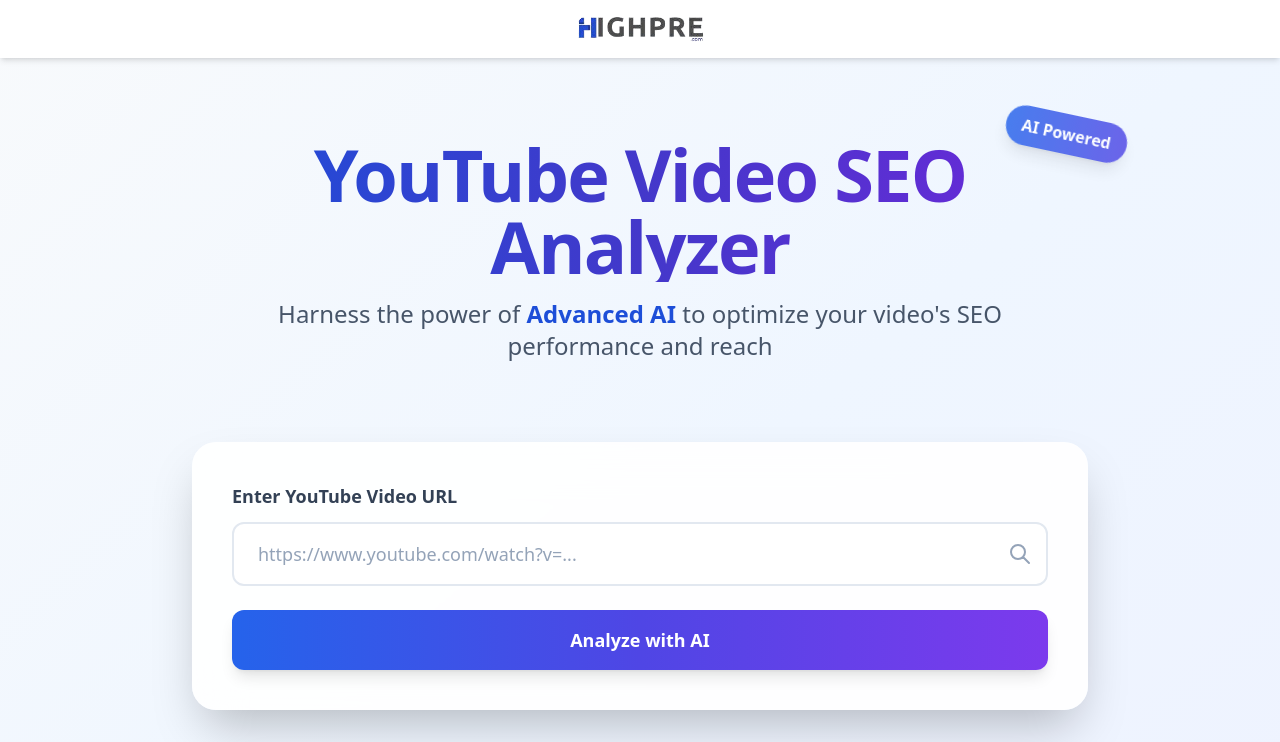
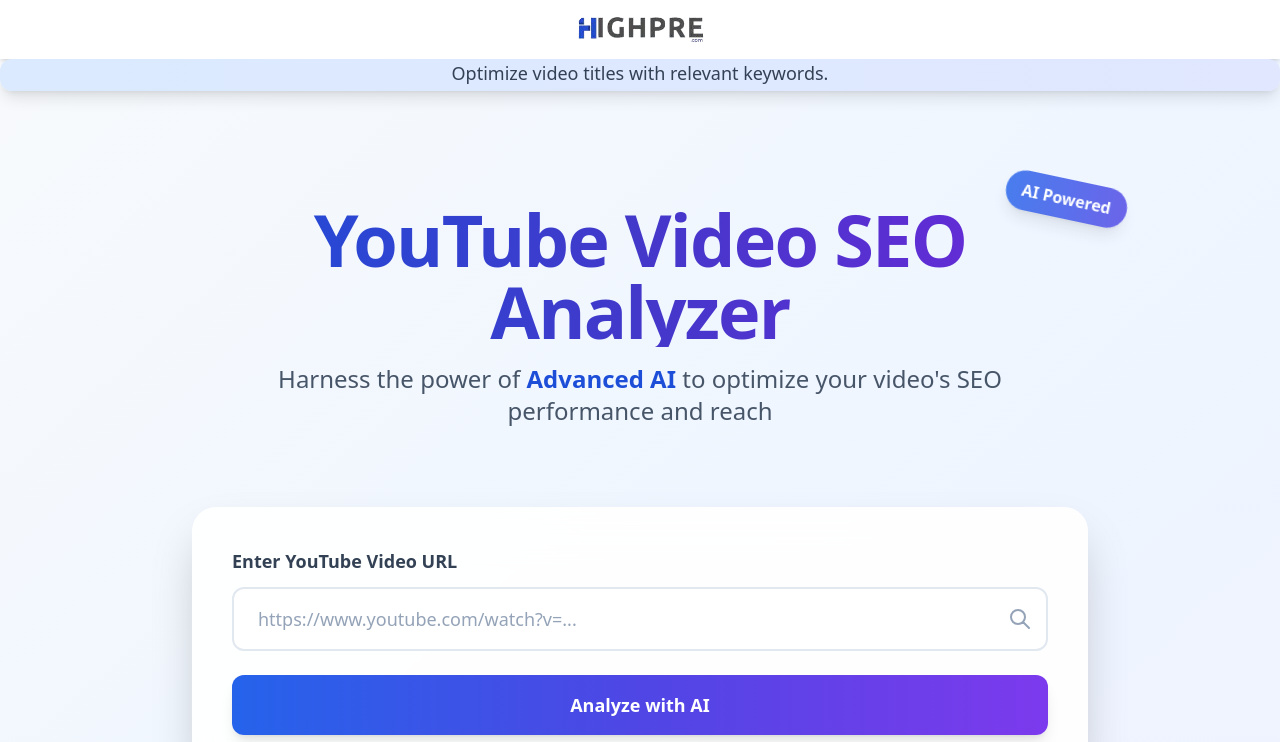
Before and after one commit to srshukla2001/data-scrape, a Next.js app: page / in a window 1280 px wide. Shown: the top 742 px of the page. Built offline with nearby package versions, Linux system fonts and the light colour scheme.

Commit message:
updates on ui

```diff
--- a/components/Header.js
+++ b/components/Header.js
@@ -11,9 +11,9 @@
                     <Image
                         src={Logo}
                         alt="SEO Analyzer Logo"
-                        className="w-[10vw] h-[2vw]"
+                        className="w-[25vw] sm:w-[15vw] md:w-[10vw] h-auto"
                         height={2000}
-                        weight={2000}
+                        width={2000}
                     />
                     {/* <span className="text-2xl font-bold text-indigo-700">SEO Analyzer</span> */}
                 </div>
--- a/pages/index.js
+++ b/pages/index.js
@@ -11,26 +11,93 @@
   const [isLoading, setIsLoading] = useState(false)
   const [analysis, setAnalysis] = useState(null)
   const [error, setError] = useState(null)
-  const [currentTipIndex, setCurrentTipIndex] = useState(0);
+  const [currentWaitIndex, setCurrentWaitIndex] = useState(0);
 
-  const seoTips = [
-    "Hang tight! | Tip: Use engaging thumbnails to attract clicks.",
-    "Almost there! | Optimize video titles with relevant keywords.",
-    "Processing magic! | Add timestamps for better viewer navigation.",
-    "Just a moment! | Include closed captions for accessibility.",
-    "Crunching data! | Share your video on social media platforms.",
-    "Stay tuned! | Use descriptive and keyword-rich tags."
+  // const seoTips = [
+  //   "Hang tight! | Tip: Use engaging thumbnails to attract clicks.",
+  //   "Almost there! | Optimize video titles with relevant keywords.",
+  //   "Processing magic! | Add timestamps for better viewer navigation.",
+  //   "Just a moment! | Include closed captions for accessibility.",
+  //   "Crunching data! | Share your video on social media platforms.",
+  //   "Stay tuned! | Use descriptive and keyword-rich tags."
+  // ];
+  const waitTexts = [
+    "Hang tight!",
+    "Almost there!",
+    "Processing magic!",
+    "Just a moment!",
+    "Crunching data!",
+    "Stay tuned!"
   ];
 
+
+
+  function SeoTipsSlider() {
+    const seoTips = [
+      "Use engaging thumbnails to attract clicks.",
+      "Optimize video titles with relevant keywords.",
+      "Add timestamps for better viewer navigation.",
+      "Include closed captions for accessibility.",
+      "Share your video on social media platforms.",
+      "Use descriptive and keyword-rich tags.",
+      "Create custom thumbnails with bold text and relevant imagery.",
+      "Ensure your video description is clear, detailed, and keyword-optimized.",
+      "Encourage viewers to like, comment, and subscribe to boost engagement.",
+      "Use end screens and cards to promote related content.",
+      "Post consistent content to keep your audience engaged and grow your channel.",
+      "Focus on watch time as it significantly impacts ranking.",
+      "Include your target keywords in the first 25 words of your description.",
+      "Use high-quality audio and video for better user experience and retention.",
+      "Add your video to relevant playlists to increase visibility.",
+      "Embed your YouTube videos on your website or blog for more views.",
+      "Collaborate with other creators in your niche to increase exposure.",
+      "Optimize your video file name with target keywords before uploading.",
+      "Use a compelling call-to-action (CTA) in your video and description.",
+      "Monitor your video analytics regularly to understand audience behavior and improve.",
+      "Respond to comments to increase engagement and build community."
+    ];
+
+
+    const [currentTipIndex, setCurrentTipIndex] = useState(0);
+
+    useEffect(() => {
+      const interval = setInterval(() => {
+        setCurrentTipIndex((prevIndex) => (prevIndex + 1) % seoTips.length);
+      }, 5000); // Change tips every 5 seconds
+      return () => clearInterval(interval);
+    }, [seoTips.length]);
+
+    return (
+      <div className="relative overflow-hidden bg-gradient-to-r from-blue-100 to-indigo-100 py-4 rounded-xl shadow-lg">
+        <div
+          className="absolute inset-0 transition-transform duration-500 ease-in-out"
+          style={{ transform: `translateX(-${currentTipIndex * 100}%)` }}
+        >
+          <div className="flex">
+            {seoTips.map((tip, index) => (
+              <div
+                key={index}
+                className="flex-none w-full px-6 text-center"
+              >
+                <p className="text-lg font-medium text-slate-700">
+                  {tip}
+                </p>
+              </div>
+            ))}
+          </div>
+        </div>
+      </div>
+    );
+  }
   useEffect(() => {
     if (isLoading) {
       const tipInterval = setInterval(() => {
-        setCurrentTipIndex((prevIndex) => (prevIndex + 1) % seoTips.length);
+        setCurrentWaitIndex((prevIndex) => (prevIndex + 1) % waitTexts.length);
       }, 4000); // Rotate tips every 3 seconds
 
       return () => clearInterval(tipInterval); // Cleanup interval on component unmount
     }
-  }, [isLoading, seoTips.length]);
+  }, [isLoading, waitTexts.length]);
   const handleSubmit = async (e) => {
     e.preventDefault()
     setIsLoading(true)
@@ -129,7 +196,9 @@
         {/* Background Pattern */}
         <Analytics />
         <div className="absolute inset-0 bg-grid-slate-100 [mask-image:linear-gradient(0deg,transparent,black)] pointer-events-none" />
-
+        <div className="mb-8">
+          <SeoTipsSlider />
+        </div>
         <div className="relative max-w-7xl mx-auto px-4 sm:px-6 lg:px-8 py-12 sm:py-16 lg:py-20">
           {/* Header Section */}
           <div className="text-center mb-12 sm:mb-16 lg:mb-20 max-w-4xl mx-auto">
@@ -187,7 +256,7 @@
                         <circle className="opacity-25" cx="12" cy="12" r="10" stroke="currentColor" strokeWidth="4"></circle>
                         <path className="opacity-75" fill="currentColor" d="M4 12a8 8 0 018-8V0C5.373 0 0 5.373 0 12h4zm2 5.291A7.962 7.962 0 014 12H0c0 3.042 1.135 5.824 3 7.938l3-2.647z"></path>
                       </svg>
-                      <span>{seoTips[currentTipIndex]}</span>
+                      <span>{waitTexts[currentWaitIndex]}</span>
                     </div>
                   ) : (
                     'Analyze with AI'
```
